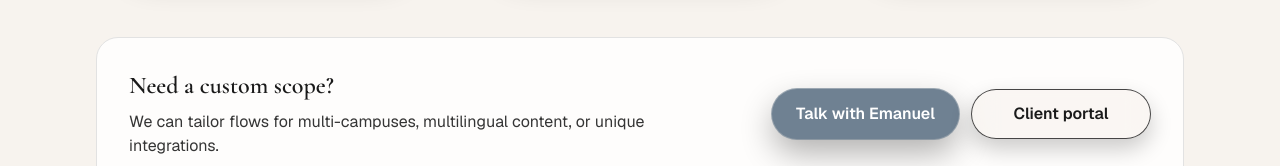
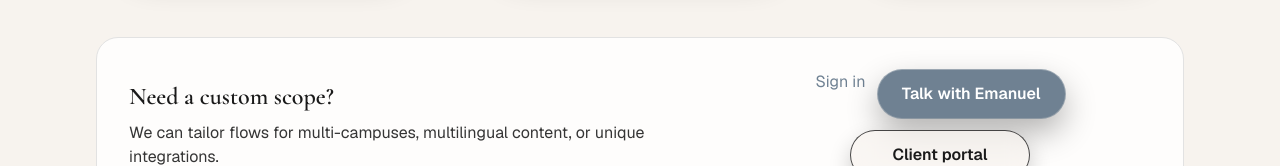
Before and after one commit to ilikeyello/emanuelavina.com, a Next.js app: page /pricing in a window 1280 px wide. Shown: the part 786-952 px from the top of the page. Built offline with nearby package versions, Linux system fonts and the light colour scheme; no server answers.

Commit message:
Fix route conflict with Clerk sign-up
- Rename custom sign-up page to /custom-sign-up to avoid conflict with Clerk's optional catch-all route
- Update all links in pricing page to use new custom sign-up URL

```diff
--- a/src/app/pricing/page.tsx
+++ b/src/app/pricing/page.tsx
@@ -75,7 +75,7 @@ export default function PricingPage() {
                   </SignedIn>
                   <SignedOut>
                     <Link
-                      href="/sign-up?redirect=/pricing&plan=basic"
+                      href="/custom-sign-up?redirect=/pricing&plan=basic"
                       className="mt-8 w-full inline-flex min-w-[180px] items-center justify-center text-center px-6 py-3 rounded-full bg-[color:var(--primary)] text-[color:var(--primary-foreground)] text-base font-semibold shadow-[0_14px_32px_rgba(0,0,0,0.3)] ring-1 ring-[color:var(--primary)]/65 transition hover:bg-[color:var(--primary)]/90 hover:shadow-[0_16px_34px_rgba(0,0,0,0.32)]"
                     >
                       Get Started
@@ -139,7 +139,7 @@ export default function PricingPage() {
                   </SignedIn>
                   <SignedOut>
                     <Link
-                      href="/sign-up?redirect=/pricing&plan=pro"
+                      href="/custom-sign-up?redirect=/pricing&plan=pro"
                       className="mt-8 w-full inline-flex min-w-[180px] items-center justify-center text-center px-6 py-3 rounded-full bg-[color:var(--primary)] text-[color:var(--primary-foreground)] text-base font-semibold shadow-[0_14px_32px_rgba(0,0,0,0.3)] ring-1 ring-[color:var(--primary)]/65 transition hover:bg-[color:var(--primary)]/90 hover:shadow-[0_16px_34px_rgba(0,0,0,0.32)]"
                     >
                       Get Started
@@ -198,7 +198,7 @@ export default function PricingPage() {
                   </SignedIn>
                   <SignedOut>
                     <Link
-                      href="/sign-up?redirect=/pricing&plan=enterprise"
+                      href="/custom-sign-up?redirect=/pricing&plan=enterprise"
                       className="mt-8 w-full inline-flex min-w-[180px] items-center justify-center text-center px-6 py-3 rounded-full bg-[color:var(--primary)] text-[color:var(--primary-foreground)] text-base font-semibold shadow-[0_14px_32px_rgba(0,0,0,0.3)] ring-1 ring-[color:var(--primary)]/65 transition hover:bg-[color:var(--primary)]/90 hover:shadow-[0_16px_34px_rgba(0,0,0,0.32)]"
                     >
                       Get Started
@@ -215,6 +215,12 @@ export default function PricingPage() {
               <p className="text-[color:var(--muted-foreground)]">We can tailor flows for multi-campuses, multilingual content, or unique integrations.</p>
             </div>
             <div className="flex flex-wrap gap-3 justify-center">
+              <Link
+                href="/sign-in"
+                className="text-[color:var(--primary)] hover:underline"
+              >
+                Sign in
+              </Link>
               <Link
                 href="/contact"
                 className="inline-flex min-w-[180px] items-center justify-center text-center px-6 py-3 rounded-full bg-[color:var(--primary)] text-[color:var(--primary-foreground)] text-base font-semibold shadow-[0_14px_32px_rgba(0,0,0,0.3)] ring-1 ring-[color:var(--primary)]/65 transition hover:bg-[color:var(--primary)]/90 hover:shadow-[0_16px_34px_rgba(0,0,0,0.32)]"
```
Also changed, not shown: src/app/custom-sign-up/[[...sign-up]]/page.tsx (renamed from src/app/sign-up/[[...sign-up]]/page.tsx), src/app/custom-sign-up/page.tsx (renamed from src/app/sign-up/page.tsx).
